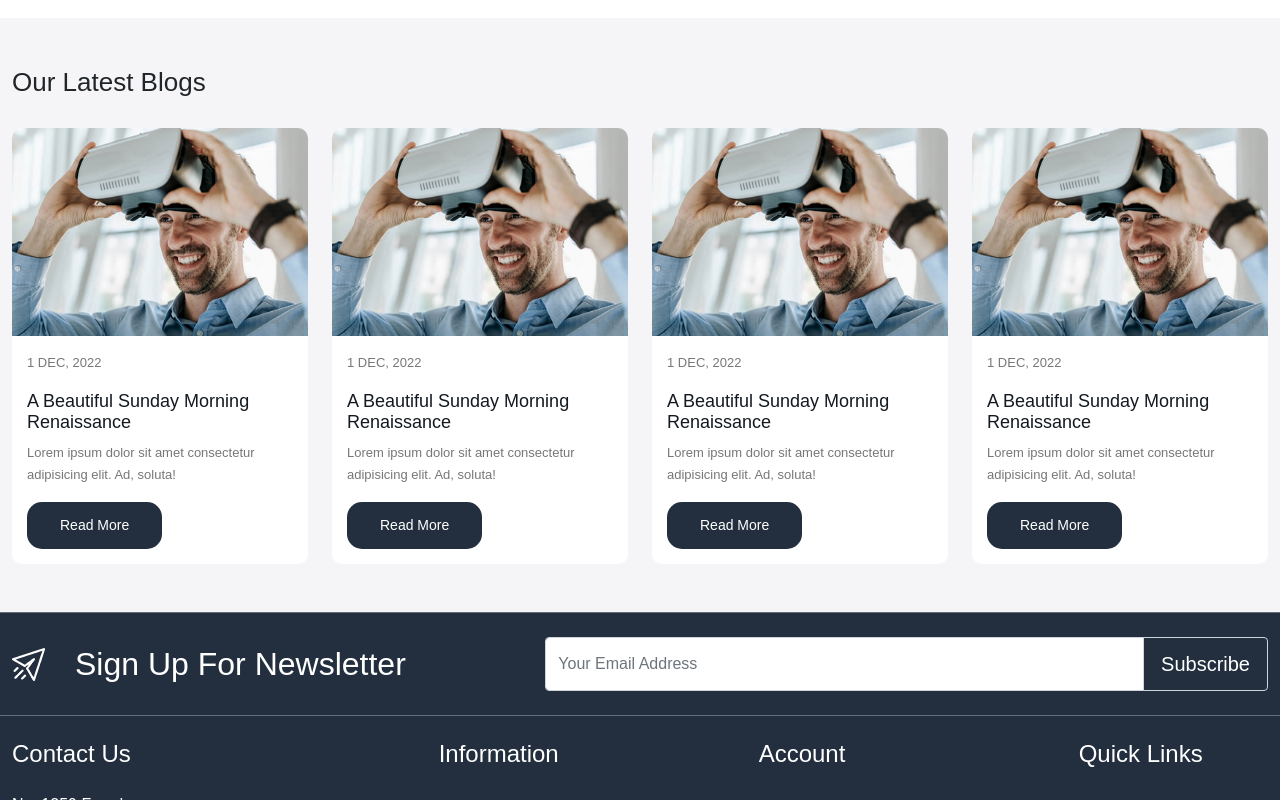
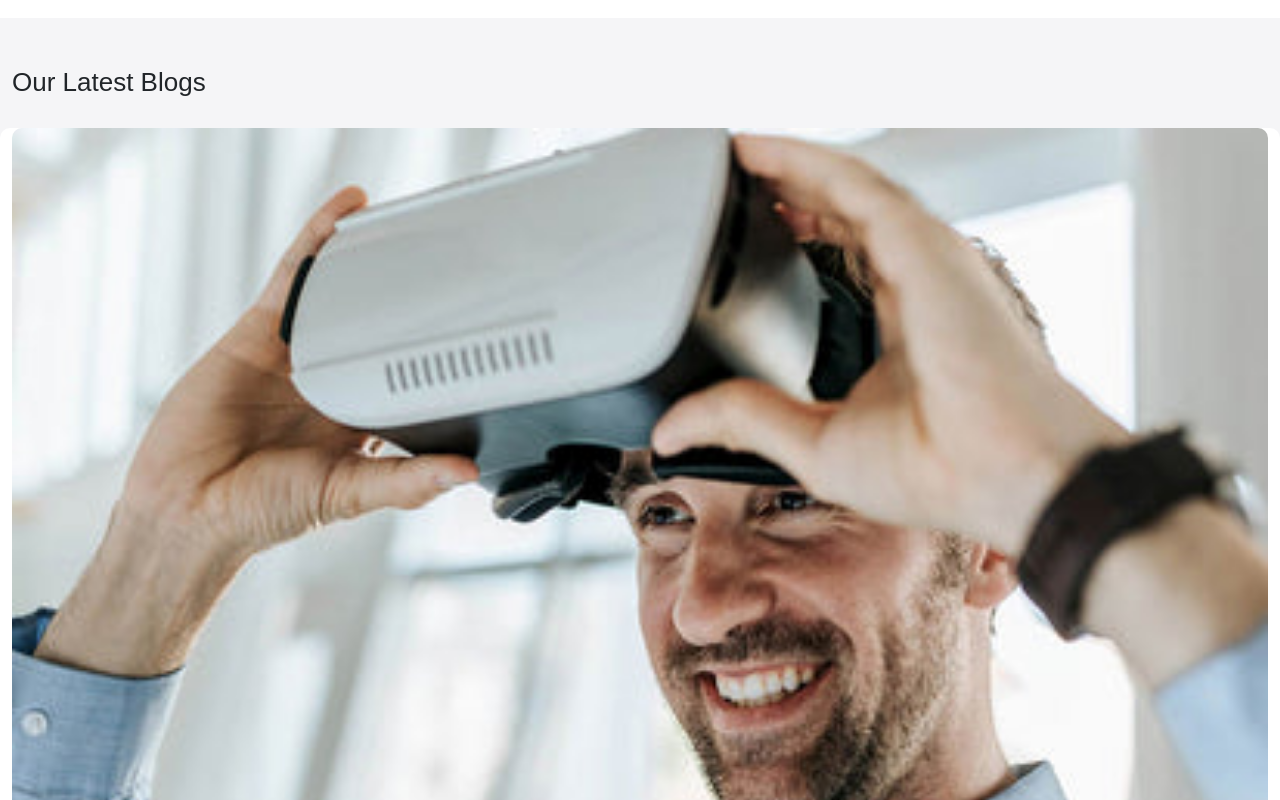
Before and after one commit to chizobaebuka/ecommerce, a React (Create React App) app in the folder goshop/: page / in a window 1280 px wide. Shown: the part 5040-5840 px from the top of the page. Built offline with nearby package versions, Linux system fonts and the light colour scheme.

Commit message:
component for the blog Card

```diff
--- a/goshop/src/components/BlogCard.js
+++ b/goshop/src/components/BlogCard.js
@@ -3,10 +3,9 @@ import { Link } from 'react-router-dom';
 
 const BlogCard = () => {
     return (
-        <div className='col-3'>
         <div className="blog-card">
             <div className="card-image">
-                    <img src="images/blog-1.jpg" className='img-fluid' alt="blog" />
+                <img src="images/blog-1.jpg" className='img-fluid w-100' alt="blog" />
             </div>
             <div className="blog-content">
                 <p className='date'>1 Dec, 2022</p>
@@ -15,7 +14,6 @@ const BlogCard = () => {
                 <Link to="/" className='button'>Read More</Link>
             </div>
         </div>
-        </div>
     );
 };
 
```
Lines whose indentation alone changed are shown as unchanged.
